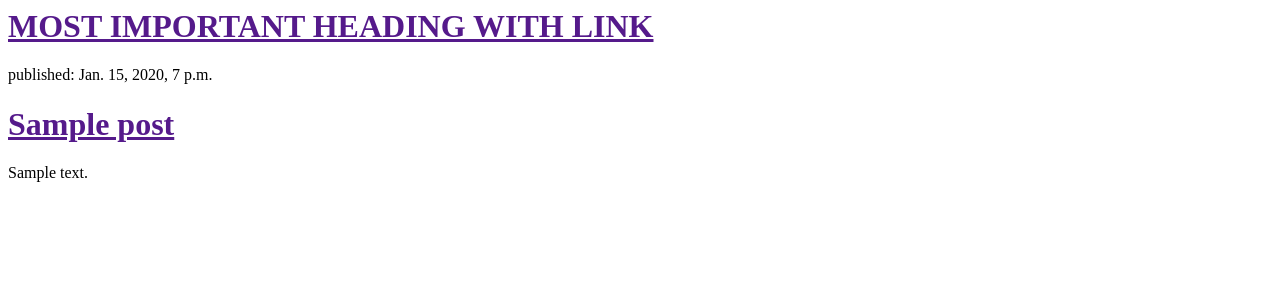
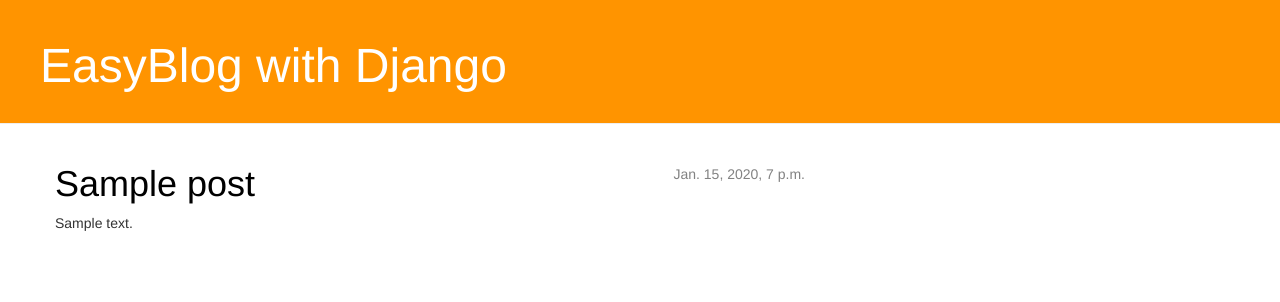
Before and after one commit to kycfeel/EasyBlog-With-Django, a Django app: template blog/templates/blog/post_list.html in a window 1280 px wide. Shown: the top 302 px of the page. Run offline with Django 3.2, Linux system fonts and the light colour scheme; the template is opened without the code that fills it: values that come from a table or form of the project are taken from there, others are empty; tables that the repository leaves empty hold one stand-in row (values such as "Sample post"); some libraries are stand-ins or nearby versions.

Commit message:
Basic UI from BootStrap added.

```diff
--- /dev/null
+++ b/blog/static/css/blog.css
@@ -0,0 +1,44 @@
+.page-header {
+    background-color: #ff9400;
+    margin-top: 0;
+    padding: 20px 20px 20px 40px;
+}
+
+.page-header h1, .page-header h1 a, .page-header h1 a:visited, .page-header h1 a:active {
+    color: #ffffff;
+    font-size: 36pt;
+    text-decoration: none;
+}
+
+.content {
+    margin-left: 40px;
+}
+
+
+.date {
+    float: right;
+    color: #828282;
+}
+
+.save {
+    float: right;
+}
+
+.post-form textarea, .post-form input {
+    width: 100%;
+}
+
+.top-menu, .top-menu:hover, .top-menu:visited {
+    color: #ffffff;
+    float: right;
+    font-size: 26pt;
+    margin-right: 20px;
+}
+
+.post {
+    margin-bottom: 70px;
+}
+
+.post h1 a, .post h1 a:visited {
+    color: #000000;
+}
--- a/blog/templates/blog/post_list.html
+++ b/blog/templates/blog/post_list.html
@@ -1,20 +1,32 @@
+{% load staticfiles %}
+
 <html>
   <head>
+    <link rel="stylesheet" href="//maxcdn.bootstrapcdn.com/bootstrap/3.2.0/css/bootstrap.min.css">
+    <link rel="stylesheet" href="//maxcdn.bootstrapcdn.com/bootstrap/3.2.0/css/bootstrap-theme.min.css">
+    <link rel="stylesheet" href="{% static 'css/blog.css' %}">
       <title>IT FRECKIN WORKS!!!!</title>
     <head>
   <body>
-    <div>
-        <h1><a href="">MOST IMPORTANT HEADING WITH LINK</a></h1>
+    <div class="page-header">
+        <h1><a href="">EasyBlog with Django</a></h1>
       </div>
 
-
-    {% for post in posts %}
-      <div>
-        <p>published: {{ post.published_date }}</p>
-        <h1><a href="">{{ post.title }}</a></h1>
-        <p>{{ post.text|linebreaksbr }}</p>
-      </div
-    {% endfor %}
+      <div class="content container">
+          <div class="row">
+              <div class="col-md-8">
+                  {% for post in posts %}
+                      <div class="post">
+                          <div class="date">
+                              {{ post.published_date }}
+                          </div>
+                          <h1><a href="">{{ post.title }}</a></h1>
+                          <p>{{ post.text|linebreaksbr }}</p>
+                      </div>
+                  {% endfor %}
+              </div>
+          </div>
+      </div>
 
 
       </body>
```
